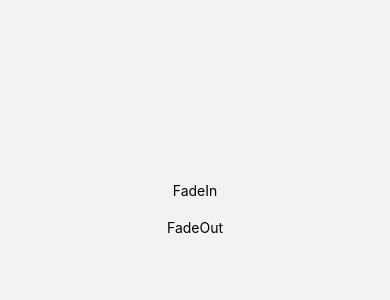
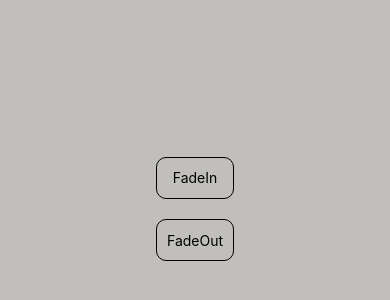
Before and after one commit to yerytech/menu-app, a React Native app: screen /Animation101Screen in a window 390 px wide. Shown: the part 298-598 px from the top of the page. Built offline with nearby package versions, Linux system fonts and the light colour scheme.

Commit message:
feat: replace View with CustomView in Animation101Screen for improved theming and layout

```diff
--- a/src/presentation/screens/animations/Animation101Screen.tsx
+++ b/src/presentation/screens/animations/Animation101Screen.tsx
@@ -4,16 +4,21 @@ import {
   Pressable,
   StyleSheet,
   Text,
-  View,
+  useWindowDimensions,
 } from "react-native";
 import { colors } from "../../../config/theme/theme";
 import { useAnimation } from "../../hooks/useAnimation";
+import { CustomView } from "../../components/ui/CustomView";
+import { useContext } from "react";
+import { ThemeContext } from "../../context/ThemeContext";
 
 export const Animation101Screen = () => {
+  const { width, height } = useWindowDimensions();
+  const { colors } = useContext(ThemeContext);
   const { animateOpacity, animateTop, fadeIn, FadeOut, moveTop } =
     useAnimation();
   return (
-    <View style={styles.container}>
+    <CustomView style={styles.container}>
       <Animated.View
         style={{
           ...styles.purpleBox,
@@ -34,17 +39,31 @@ export const Animation101Screen = () => {
             duration: 700,
           });
         }}
-        style={{ marginTop: 20 }}
+        style={[
+          styles.pressableStyle,
+          {
+            borderColor: colors.text,
+            width: width * 0.2,
+            height: height * 0.05,
+          },
+        ]}
       >
-        <Text>FadeIn</Text>
+        <Text style={{ color: colors.text }}>FadeIn</Text>
       </Pressable>
       <Pressable
         onPress={() => FadeOut({})}
-        style={{ marginTop: 20 }}
+        style={[
+          styles.pressableStyle,
+          {
+            borderColor: colors.text,
+            width: width * 0.2,
+            height: height * 0.05,
+          },
+        ]}
       >
-        <Text>FadeOut</Text>
+        <Text style={{ color: colors.text }}>FadeOut</Text>
       </Pressable>
-    </View>
+    </CustomView>
   );
 };
 
@@ -59,4 +78,11 @@ const styles = StyleSheet.create({
     width: 150,
     height: 150,
   },
+  pressableStyle: {
+    alignItems: "center",
+    justifyContent: "center",
+    marginTop: 20,
+    borderWidth: 1,
+    borderRadius: 10,
+  },
 });
```
